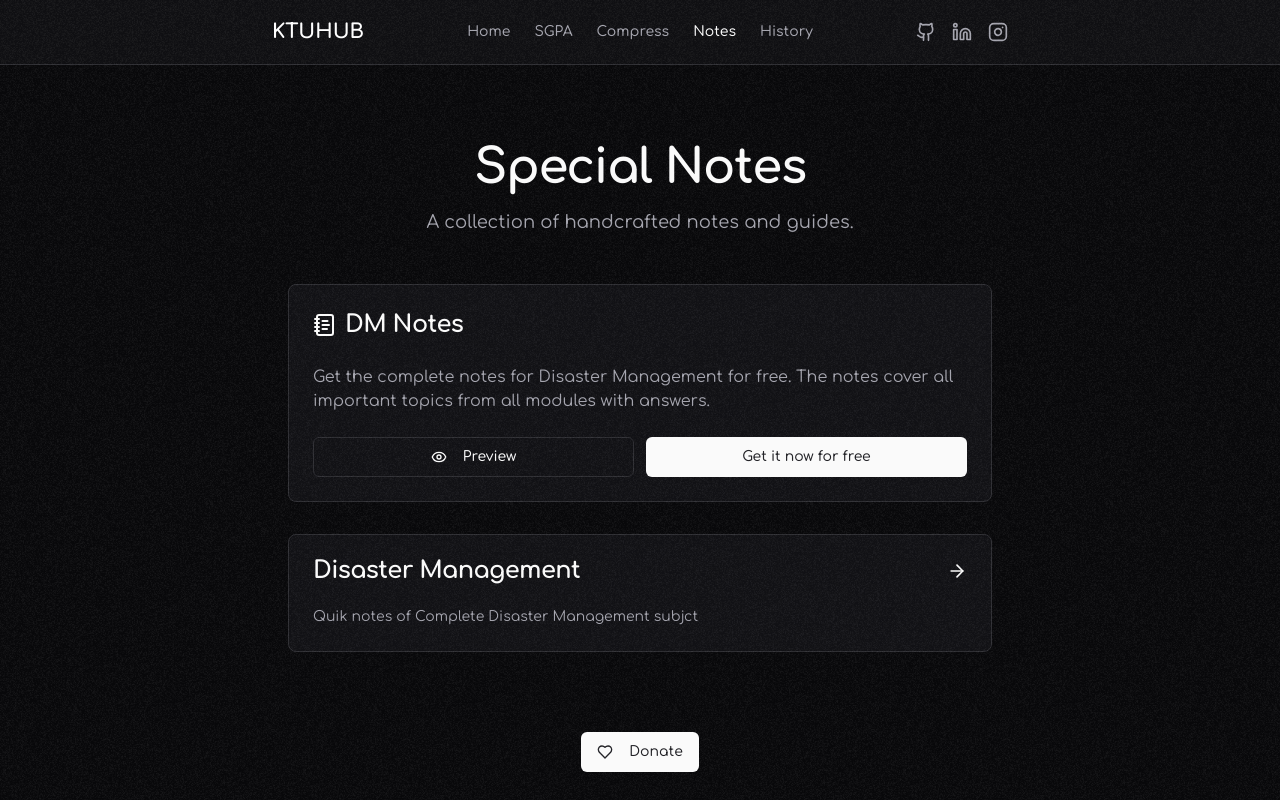
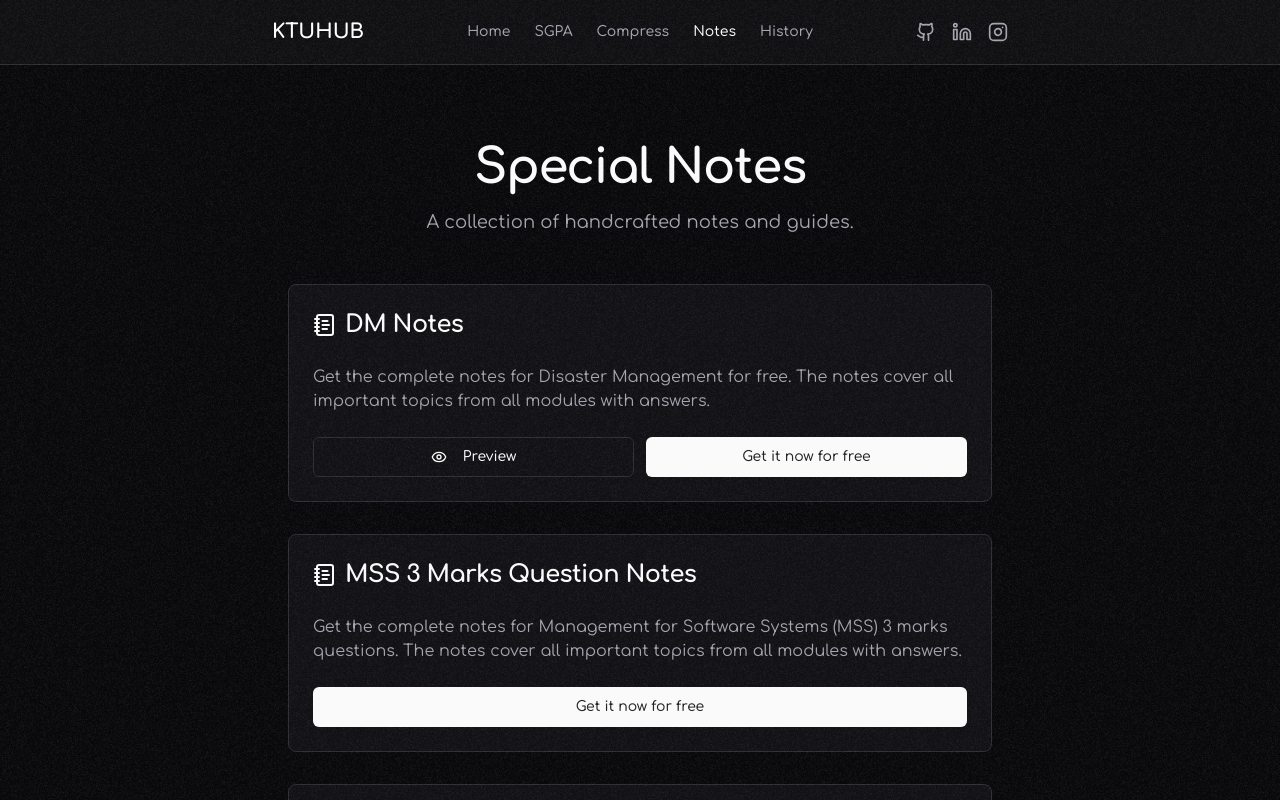
Before and after one commit to Sree14hari/ktu-pyqs, a Next.js app: page /notes in a window 1280 px wide. Shown: the top 800 px of the page. Built offline with nearby package versions, Linux system fonts and the light colour scheme.

Commit message:
https://forms.gle/fusWSUDzgDvNU9Vu8 in notes section add mss 3 marks que

```diff
--- a/src/app/notes/page.tsx
+++ b/src/app/notes/page.tsx
@@ -49,7 +49,8 @@ export default async function NotesPage() {
         <p className="mt-4 text-lg text-muted-foreground">A collection of handcrafted notes and guides.</p>
       </header>
 
-      <Card className="mb-8 w-full">
+      <div className="space-y-8">
+        <Card className="w-full">
             <CardHeader>
             <CardTitle className="text-xl md:text-2xl flex items-center gap-2">
                 <NotebookText className="h-5 w-5 md:h-6 md:w-6" />
@@ -73,18 +74,37 @@ export default async function NotesPage() {
             </a>
             </CardFooter>
         </Card>
+        <Card className="w-full">
+            <CardHeader>
+            <CardTitle className="text-xl md:text-2xl flex items-center gap-2">
+                <NotebookText className="h-5 w-5 md:h-6 md:w-6" />
+                MSS 3 Marks Question Notes
+            </CardTitle>
+            </CardHeader>
+            <CardContent>
+            <p className="text-sm md:text-base text-muted-foreground">Get the complete notes for Management for Software Systems (MSS) 3 marks questions. The notes cover all important topics from all modules with answers.</p>
+            </CardContent>
+            <CardFooter className="flex flex-col sm:flex-row gap-3">
+                <a href="https://forms.gle/fusWSUDzgDvNU9Vu8" target="_blank" rel="noopener noreferrer" className="w-full">
+                    <Button className="w-full">
+                    Get it now for free
+                    </Button>
+                </a>
+            </CardFooter>
+        </Card>
+      </div>
 
       {notes.length === 0 ? (
-         <Card className="w-full text-center">
+         <Card className="w-full text-center mt-8">
             <CardHeader>
-                <CardTitle>No Notes Yet!</CardTitle>
+                <CardTitle>No Other Notes Yet!</CardTitle>
             </CardHeader>
             <CardContent>
-                <p>There are no special notes available right now. Check back later!</p>
+                <p>There are no other special notes available right now. Check back later!</p>
             </CardContent>
          </Card>
       ) : (
-        <div className="grid gap-6 md:grid-cols-1">
+        <div className="grid gap-6 md:grid-cols-1 mt-8">
           {notes.map((note) => (
             <Link href={`/notes/${note.slug}`} key={note.slug} className="block group">
                 <Card className="w-full transition-all hover:shadow-lg hover:-translate-y-1">
```
Lines whose indentation alone changed are shown as unchanged.
